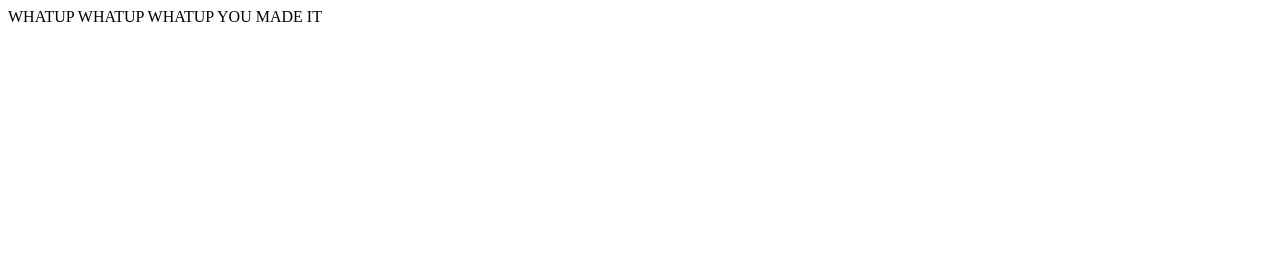
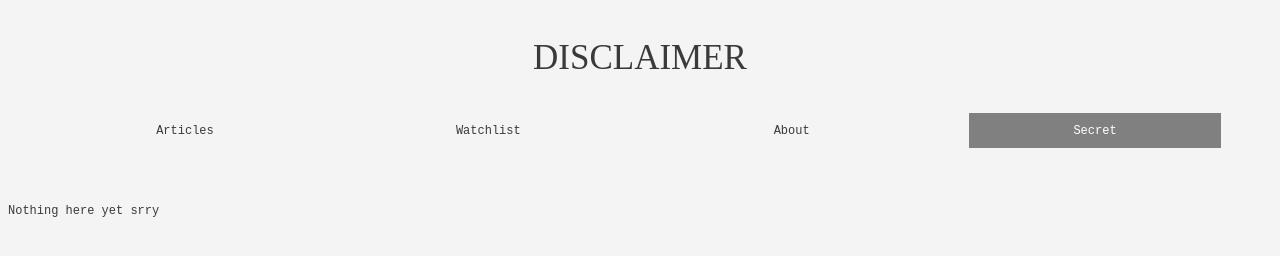
Before and after one commit to disclaimr/Disclaimer, a plain HTML site: page secret.html in a window 1280 px wide. Drawn offline with Linux system fonts and the light colour scheme; a web font is replaced by a local one.

Commit message:
updated secret.html, connected other pages

```diff
--- a/secret.html
+++ b/secret.html
@@ -1,7 +1,37 @@
 <!DOCTYPE html>
 <html>
+<head>
+    <title> DISCLAIMER - Secret </title>
+    <link rel = "stylesheet" href = "mainsite.css">
+    <link href="https://fonts.googleapis.com/css2?family=Kode+Mono:wght@400..700&display=swap" rel="stylesheet">
+</head>
+
+
 <body>
-    WHATUP WHATUP WHATUP YOU MADE IT
+<div id="title">
+    <a href="index.html"> DISCLAIMER </a>
+</div>
+<div id = "tabs" class="tabs">
+    <div id="articles" class = "page">
+        <a href = "articles.html"> Articles </a>
+    </div>
+    <div id="Watchlist" class = "page">
+        <a href = "watchlist.html"> Watchlist </a>
+    </div>
+    <div id = "about" class = "page">
+      <a href = "about.html"> About </a>
+    </div>
+    <div id="secret" class = "page" style = "background-color: grey; color:white">
+        Secret
+    </div>
+
+</div>
+
+<br><br><br><br>
+<div id="oops">
+  Nothing here yet srry
+</div>
 
 </body>
+<script src="secret.js"> </script>
 </html>
```
Also changed, not shown: about.html (+1 -1 lines), articles.html (+2 -2 lines), secretpass.js (added, +10 -0 lines), watchlist.html (+2 -2 lines).
